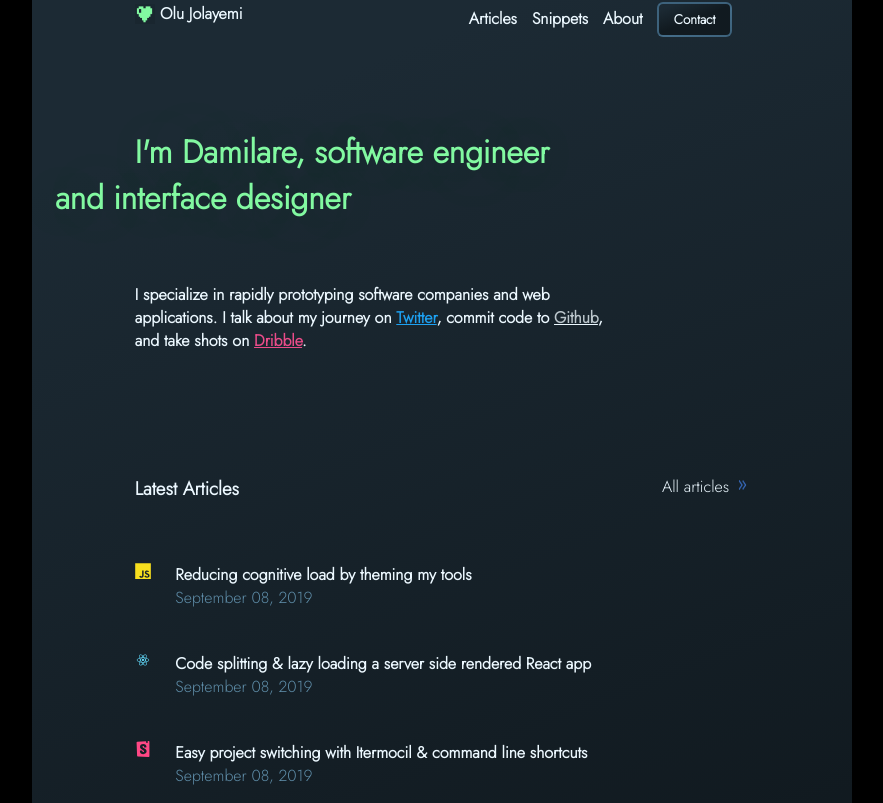
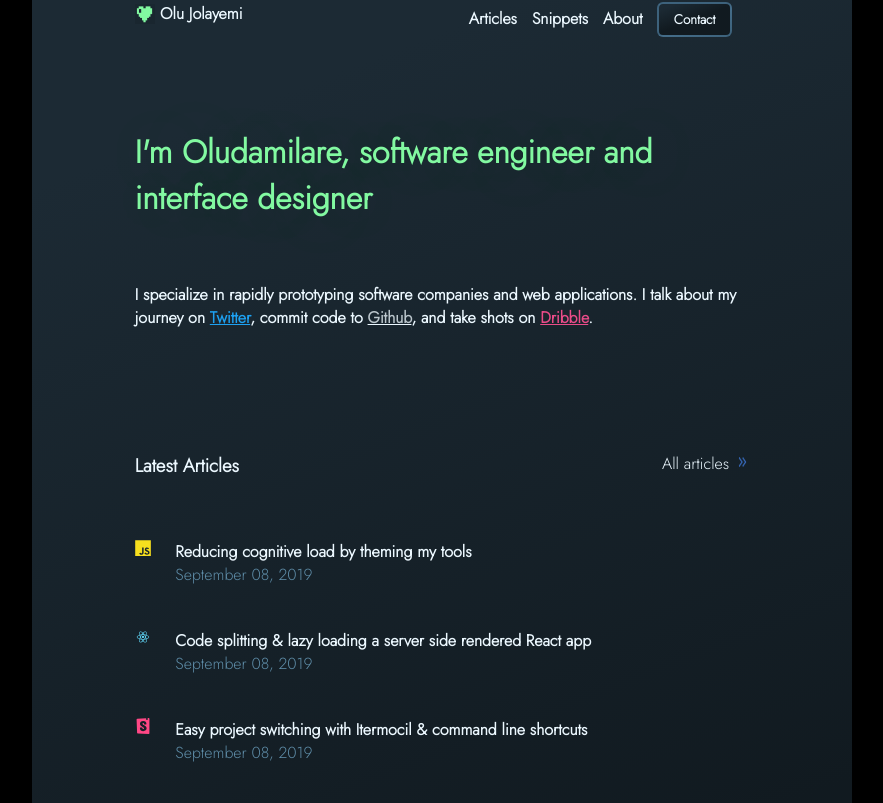
Before and after one commit to olu-damilare/PseudoPortfolio, a React (Create React App) app: page / in a window 1280 px wide. Shown: the part 177-980 px from the top of the page, without its empty margins (198-1081 px from the left). Built offline with nearby package versions, Linux system fonts and the light colour scheme.

Commit message:
added routers to app component

```diff
--- a/src/App.js
+++ b/src/App.js
@@ -1,81 +1,33 @@
 import './App.css';
 import Header from './reuseables/headers';
-import arrow from './img/arrow.png';
-import { DiJsBadge } from "react-icons/di";
-import {DiReact} from "react-icons/di";
-import {SiStorybook} from "react-icons/si";
-import Article from './home_components/article_head';
-import Project from './home_components/project';
-import {RiChat4Line} from "react-icons/ri";
-import Chat from './home_components/chat_button';
 import {SiTwitter} from "react-icons/si";
 import {RiGithubFill} from "react-icons/ri";
 import {RiDribbbleLine} from "react-icons/ri";
 import Footer from './reuseables/footer';
-import {BrowserRouter as Router,
-  Switch,
-  Route, Link } from 'react-router-dom'
+import {BrowserRouter as Router,Switch,Route, Link } from 'react-router-dom'
+import Home from './home';
+import About from './about';
+
 import Articles from './articles';
 
 function App() {
-  const articles = [
 
-    {"logo": <DiJsBadge color="#F7DF1E"/>, "title": "Reducing cognitive load by theming my tools", "date": "September 08, 2019"},
-    {"logo": <DiReact color="#61DAFB"/>, "title": "Code splitting & lazy loading a server side rendered React app", "date": "September 08, 2019"},
-    {"logo": <SiStorybook color="#FF4785"/>, "title": "Easy project switching with Itermocil & command line shortcuts", "date": "September 08, 2019"},
-
-  ]
-
-  const first_project = "An online coworking community for indie hackers, entreprenuers, and founders. Chat live with app developers, designers, and mentors. Access video courses and tutorials."
-  const second_project = "On a mission to democratize investing knowledge. My partner and I bootstrapped this company with zero funding."
-  const third_project = "I lead web development full time at All Turtles, an AI startup studio."
 
   return (
     <Router>
       <div className="App">
       <Header  />
-      <h1>I'm Damilare, software engineer <br></br>
-      <span className="desc"> and interface designer </span></h1>
-      <p className="intro">I specialize in rapidly prototyping software
-        companies and web <br></br><span className="intro_first">applications. I talk about
-        my journey on <a href = "#" target="_blank" id="twitter"><u>Twitter</u></a>, commit code to <u><a href="#" id="github">Github</a></u>,
-        </span><br></br> <span className="intro_second">and take shots on <a href="#" target="_blank" id="dribble"><u>Dribble</u></a>.</span></p>
-      <div className="latest">
-        <h3>Latest Articles</h3>
-        <div className="latest_right">
-          <p>All articles</p>
-          <img src={arrow} id="arrow" alt="arrow"/>
-        </div>
-      </div>
-
-
-        <div className="article_list">
-         {articles.map((article)=>{
-          return(
-              <Article logo={article.logo} title={article.title} date={article.date}/>
-            )
-          }
-        )}
-      </div>
-      <h3 id="projects_head">Projects</h3>
-      <Project  title_class="yawnch_title" title="Yawnch" button="yawnch_button" text = {first_project} className="yawnch"/>
-
-      <div className="projects_split">
-      <Project  title_class="stock_title" title="Stockstream.tv" button="stock_button" text = {second_project} className="stock"/>
-      <Project  title_class="turtle_title" title="All Turtles" button="turtle_button" text = {third_project} className="turtles"/>
-      </div>
-      <div className="base">
-        <h1 className="base_heading">What are you working on?</h1>
-        <p>Let's have a conversation! I'd love to hear about what you're <br></br> working on and find a way to work together.</p>
-        <Chat icon={<RiChat4Line color="#111A20"/>}/>
-      </div>
-      <Footer twitter = {<SiTwitter color="#ECF8FF"/>} github = {<RiGithubFill color="#ECF8FF"/>} dribble = {<RiDribbbleLine color="#ECF8FF"/>}/>
-
+      {/* <Home /> */}
       <Switch>
-            <Route path="/articles" component = {Articles}/>
+            <Route path="/articles" component = {Articles} exact/>
+            <Route path="/about" component = {About} exact/>
+            <Route path="/" component = {Home} exact/>
 
             {/* <Route path="../articles" component={Articles} /> */}
           </Switch>
+      <Footer twitter = {<SiTwitter color="#ECF8FF"/>} github = {<RiGithubFill color="#ECF8FF"/>} dribble = {<RiDribbbleLine color="#ECF8FF"/>}/>
+
+
     </div>
     </Router>
   );
```
